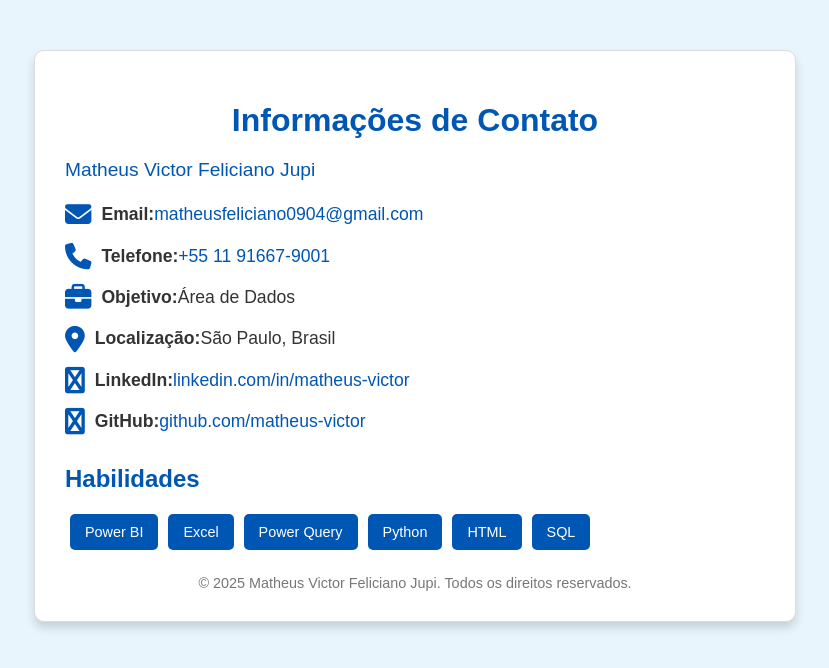
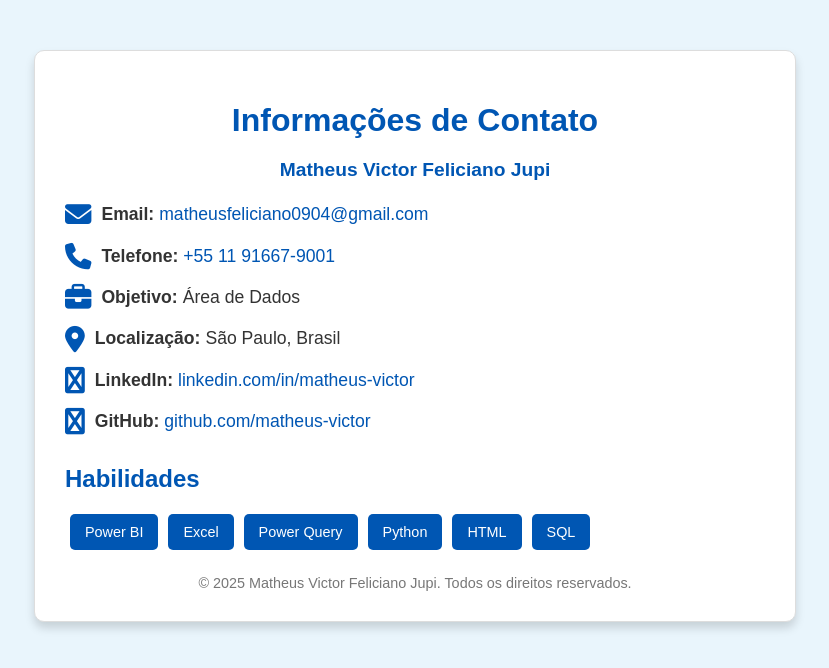
Before and after one commit to MatheusFeliciano0904/Contato, a plain HTML site: page index.html in a window 1280 px wide. Shown: the whole page, without its empty margins (225-1054 px from the left). Drawn offline with Linux system fonts and the light colour scheme.

Commit message:
Update index.html

```diff
--- a/index.html
+++ b/index.html
@@ -28,10 +28,18 @@
         }
         .profile {
             text-align: center;
-            display: flex;
-            align-items: center;
+            display: block;
             margin-bottom: 20px;
         }
+
+        .profile-title{
+            font-size: 1.5em;
+            font-weight: bold;
+            color: #0056b3;
+            text-align: center; /* Garante que o texto do nome fique centralizado */
+            margin: 0;
+        }
+
         .profile img {
             width: 100px;
             height: 100px;
@@ -57,6 +65,9 @@
             margin-right: 10px;
             color: #0056b3;
             font-size: 1.5em;
+        }
+        .contact-info li strong {
+            margin-right: 5px;
         }
         .contact-info a {
             text-decoration: none;
@@ -98,15 +109,15 @@
     <div class="container">
         <h1>Informações de Contato</h1>
         <div class="profile">
-            <div>Matheus Victor Feliciano Jupi</div>
+            <div class="profile-title">Matheus Victor Feliciano Jupi</div>
         </div>
         <ul class="contact-info">
-            <li><i class="fas fa-envelope"></i> <strong>Email: </strong> <a href="mailto:matheusfeliciano0904@gmail.com"> matheusfeliciano0904@gmail.com</a></li>
-            <li><i class="fas fa-phone"></i> <strong>Telefone: </strong> <a href="tel:+11916679001"> +55 11 91667-9001</a></li>
-            <li><i class="fas fa-briefcase"></i> <strong>Objetivo: </strong> Área de Dados </li>
-            <li><i class="fas fa-map-marker-alt"></i> <strong>Localização: </strong> São Paulo, Brasil</li>
-            <li><i class="fas fa-linkedin"></i> <strong>LinkedIn: </strong> <a href="https://www.linkedin.com/in/matheus-victor-feliciano-jupi/"> linkedin.com/in/matheus-victor</a></li>
-            <li><i class="fas fa-github"></i> <strong>GitHub: </strong> <a href="https://github.com/MatheusFeliciano0904"> github.com/matheus-victor</a></li>
+            <li><i class="fas fa-envelope"></i> <strong>Email:</strong> <span> <a href="mailto:matheusfeliciano0904@gmail.com">matheusfeliciano0904@gmail.com</a> </span></li>
+            <li><i class="fas fa-phone"></i> <strong>Telefone:</strong> <span> <a href="tel:+11916679001">+55 11 91667-9001</a> </span></li>
+            <li><i class="fas fa-briefcase"></i> <strong>Objetivo:</strong> <span>Área de Dados</span></li>
+            <li><i class="fas fa-map-marker-alt"></i> <strong>Localização:</strong> <span>São Paulo, Brasil</span></li>
+            <li><i class="fas fa-linkedin"></i> <strong>LinkedIn:</strong> <span> <a href="https://www.linkedin.com/in/matheus-victor-feliciano-jupi/">linkedin.com/in/matheus-victor</a> </span></li>
+            <li><i class="fas fa-github"></i> <strong>GitHub:</strong> <span> <a href="https://github.com/MatheusFeliciano0904">github.com/matheus-victor</a> </span></li>
         </ul>
         <div class="skills">
             <h2>Habilidades</h2>
```
